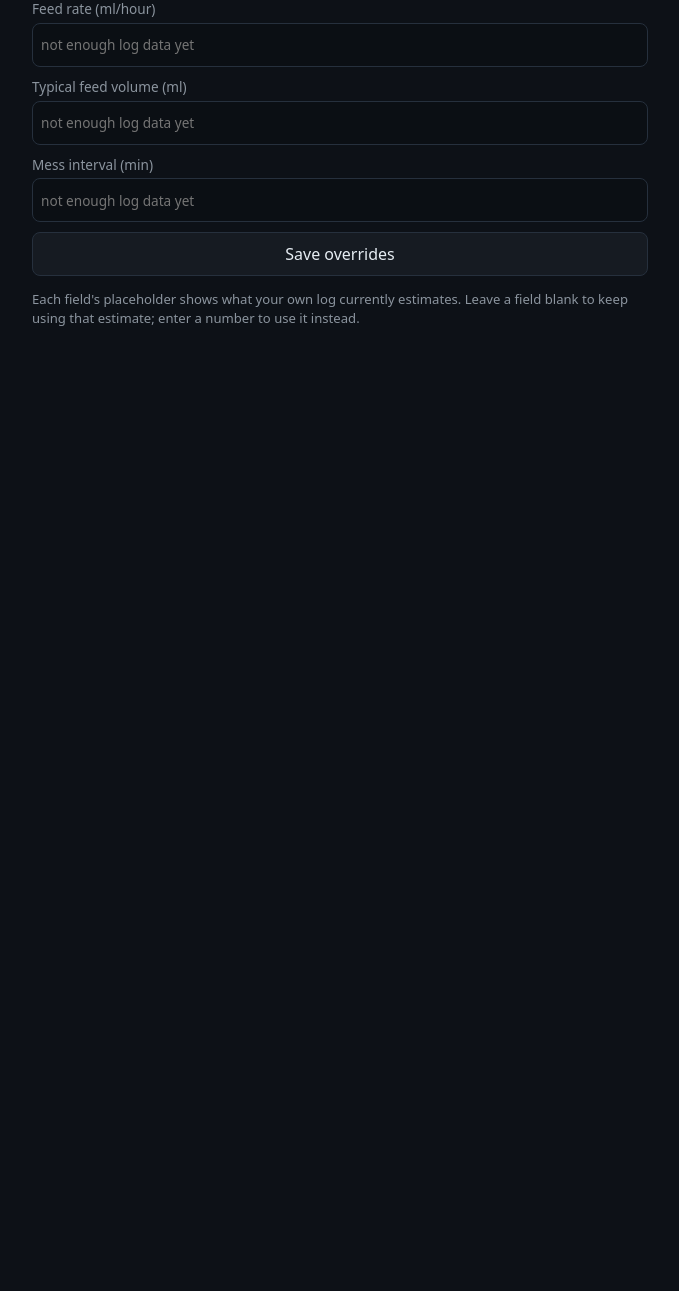
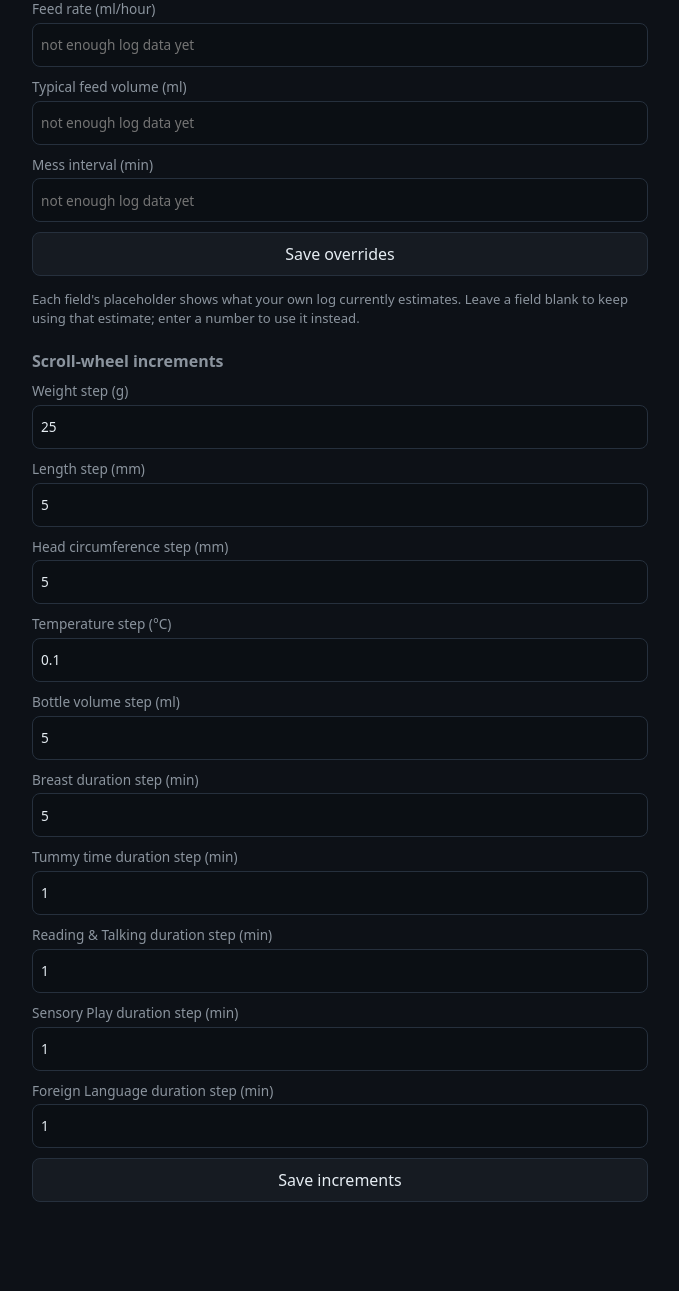
Before and after one commit to MarkBaber/cradle, a FastAPI app: page /settings in a window 1280 px wide. Shown: the part 1434-2725 px from the top of the page, without its empty margins (300-979 px from the left). Before the commit the page ends 1760 px from the top, so only its background shows below. Run offline with FastAPI, Linux system fonts and the light colour scheme; parts of the project's set-up code (start-up, migrations or seed data) failed here and were passed over.

Commit message:
[U][U37] Settings: configurable increment/step for every AnyPicker scroll-wheel
- Add [wheel_steps] section to rules_config.toml for UX scroll-wheel increment configuration
- Add GET/POST /api/settings/wheel-steps endpoints with scoped regex substitution preserving architect-owned thresholds
- Add Scroll-wheel increments section with form and pre-fill logic to /settings
- Inject configured wheel steps as data attributes in quick_entry.html
- Update entry.js with dynamic step computation and nearest-grid default value alignment for growth, temperature, feed, and activity wheels
- Add comprehensive route test suite in test_settings.py and test_quick_entry.py
- Update U37 status to review in tasks.toml

```diff
--- a/src/cradle/routers/api.py
+++ b/src/cradle/routers/api.py
@@ -12,7 +12,7 @@ import tomllib
 from datetime import UTC, datetime
 from html import escape
 from pathlib import Path
-from typing import Annotated
+from typing import Annotated, Any
 from urllib.parse import quote
 
 from fastapi import APIRouter, Form, Request
@@ -55,12 +55,80 @@ CONFIG_PATH = Path("rules_config.toml")
 DEFAULT_BOTTLE_VOLUME_ML = 60
 DEFAULT_BREAST_DURATION_MIN = 20
 
+DEFAULT_WHEEL_STEPS: dict[str, int | float] = {
+    "weight": 25,
+    "length": 5,
+    "head_circ": 5,
+    "temp_c": 0.1,
+    "bottle_volume_ml": 5,
+    "breast_duration_min": 5,
+    "tummy_time_duration_min": 1,
+    "reading_talking_duration_min": 1,
+    "sensory_play_duration_min": 1,
+    "foreign_language_duration_min": 1,
+}
+
 _ENTRY_DEFAULTS_SECTION_RE = re.compile(r"(?ms)^\[entry_defaults\]\n(?:(?!^\[).)*")
 _BOTTLE_VOLUME_LINE_RE = re.compile(r"(?m)^(bottle_volume_ml\s*=\s*)\d+")
 _BREAST_DURATION_LINE_RE = re.compile(r"(?m)^(breast_duration_min\s*=\s*)\d+")
 
+_WHEEL_STEPS_SECTION_RE = re.compile(r"(?ms)^\[wheel_steps\]\n(?:(?!^\[).)*")
+_WHEEL_STEPS_LINE_RES = {
+    key: re.compile(rf"(?m)^({key}\s*=\s*)[^\n]*") for key in DEFAULT_WHEEL_STEPS
+}
 
-def entry_defaults(config_path: Path) -> dict[str, int]:
+
+def wheel_steps(config_path: Path) -> dict[str, int | float]:
+    """Read [wheel_steps] from *config_path* (task U37)."""
+    table: object = {}
+    if config_path.exists():
+        with config_path.open("rb") as fh:
+            table = tomllib.load(fh).get("wheel_steps", {})
+    if not isinstance(table, dict):
+        table = {}
+    res: dict[str, int | float] = {}
+    for key, default in DEFAULT_WHEEL_STEPS.items():
+        val = table.get(key, default)
+        is_num = isinstance(val, int | float) and not isinstance(val, bool)
+        if is_num and val > 0:
+            res[key] = float(val) if key == "temp_c" else (int(val) if val == int(val) else val)
+        else:
+            res[key] = default
+    return res
+
+
+def _write_wheel_steps(config_path: Path, values: dict[str, int | float]) -> None:
+    """Patch only the keys inside [wheel_steps] (task U37).
+
+    Mirrors app.py's N3 _write_ntfy_topic / this file's U22 _write_entry_defaults:
+    a targeted regex substitution scoped to this one section, never a full TOML
+    round-trip.
+    """
+    text = config_path.read_text()
+    section_match = _WHEEL_STEPS_SECTION_RE.search(text)
+    if section_match is None:
+        raise ValueError("rules_config.toml has no [wheel_steps] table")
+    section = section_match.group(0)
+    missing = []
+    for key in DEFAULT_WHEEL_STEPS:
+        if key not in values:
+            missing.append(key)
+            continue
+        literal = _toml_number(values[key])
+
+        def _replace(m: re.Match[str], lit: str = literal) -> str:
+            return m.group(1) + lit
+
+        section, count = _WHEEL_STEPS_LINE_RES[key].subn(_replace, section, count=1)
+        if count == 0:
+            missing.append(key)
+    if missing:
+        raise ValueError(f"rules_config.toml [wheel_steps] table is missing: {', '.join(missing)}")
+    text = text[: section_match.start()] + section + text[section_match.end() :]
+    config_path.write_text(text)
+
+
+def entry_defaults(config_path: Path) -> dict[str, Any]:
     """Read [entry_defaults] from *config_path* (task U22/U27).
 
     Falls back to the out-of-the-box values (60ml bottle, 20min breast) if
@@ -73,7 +141,7 @@ def entry_defaults(config_path: Path) -> dict[str, int]:
             table = tomllib.load(fh).get("entry_defaults", {})
     if not isinstance(table, dict):
         table = {}
-    res: dict[str, int] = {
+    res: dict[str, Any] = {
         "bottle_volume_ml": int(table.get("bottle_volume_ml", DEFAULT_BOTTLE_VOLUME_ML)),
         "breast_duration_min": int(table.get("breast_duration_min", DEFAULT_BREAST_DURATION_MIN)),
     }
@@ -85,6 +153,7 @@ def entry_defaults(config_path: Path) -> dict[str, int]:
                     break
                 except (ValueError, TypeError):
                     pass
+    res["wheel_steps"] = wheel_steps(config_path)
     return res
 
 
@@ -641,7 +710,11 @@ def build_api_router(svc: Services) -> APIRouter:
 
     @router.get("/api/settings/entry-defaults")
     def get_entry_defaults() -> JSONResponse:
-        return JSONResponse(entry_defaults(CONFIG_PATH))
+        defs = entry_defaults(CONFIG_PATH)
+        return JSONResponse({
+            "bottle_volume_ml": defs["bottle_volume_ml"],
+            "breast_duration_min": defs["breast_duration_min"],
+        })
 
     @router.post("/api/settings/entry-defaults")
     def post_entry_defaults(
@@ -689,4 +762,50 @@ def build_api_router(svc: Services) -> APIRouter:
             return HTMLResponse('<span class="ok">Projection overrides saved.</span>')
         return RedirectResponse("/settings", status_code=303)
 
+    @router.get("/api/settings/wheel-steps")
+    def get_wheel_steps_endpoint() -> JSONResponse:
+        return JSONResponse(wheel_steps(CONFIG_PATH))
+
+    @router.post("/api/settings/wheel-steps")
+    def post_wheel_steps_endpoint(
+        request: Request,
+        weight: Annotated[str, Form()] = "25",
+        length: Annotated[str, Form()] = "5",
+        head_circ: Annotated[str, Form()] = "5",
+        temp_c: Annotated[str, Form()] = "0.1",
+        bottle_volume_ml: Annotated[str, Form()] = "5",
+        breast_duration_min: Annotated[str, Form()] = "5",
+        tummy_time_duration_min: Annotated[str, Form()] = "1",
+        reading_talking_duration_min: Annotated[str, Form()] = "1",
+        sensory_play_duration_min: Annotated[str, Form()] = "1",
+        foreign_language_duration_min: Annotated[str, Form()] = "1",
+    ) -> Response:
+        raw = {
+            "weight": weight,
+            "length": length,
+            "head_circ": head_circ,
+            "temp_c": temp_c,
+            "bottle_volume_ml": bottle_volume_ml,
+            "breast_duration_min": breast_duration_min,
+            "tummy_time_duration_min": tummy_time_duration_min,
+            "reading_talking_duration_min": reading_talking_duration_min,
+            "sensory_play_duration_min": sensory_play_duration_min,
+            "foreign_language_duration_min": foreign_language_duration_min,
+        }
+        values: dict[str, int | float] = {}
+        try:
+            for k, v in raw.items():
+                val = float(v)
+                if val <= 0:
+                    raise ValueError(f"{k} must be positive")
+                values[k] = val if k == "temp_c" else (int(val) if val == int(val) else val)
+        except ValueError:
+            msg = '<p class="err">Wheel steps must be positive numbers.</p>'
+            return HTMLResponse(msg, status_code=400)
+
+        _write_wheel_steps(CONFIG_PATH, values)
+        if request.headers.get("HX-Request"):
+            return HTMLResponse('<span class="ok">Scroll-wheel increments saved.</span>')
+        return RedirectResponse("/settings", status_code=303)
+
     return router
--- a/src/cradle/routers/templates/settings.html
+++ b/src/cradle/routers/templates/settings.html
@@ -101,4 +101,51 @@ fetch("/api/settings/projections").then((r) => r.json()).then((d) => {
   }
 });
 </script>
+
+<h2>Scroll-wheel increments</h2>
+<form method="post" action="/api/settings/wheel-steps" class="stack"
+      hx-post="/api/settings/wheel-steps" hx-target="#wheel-steps-result" hx-swap="innerHTML">
+  <label>Weight step (g) <input type="number" name="weight" id="wheel-step-weight" min="1" inputmode="numeric"
+    value="{{ entry_defaults.wheel_steps.weight if entry_defaults and entry_defaults.wheel_steps else '' }}"></label>
+  <label>Length step (mm) <input type="number" name="length" id="wheel-step-length" min="1" inputmode="numeric"
+    value="{{ entry_defaults.wheel_steps.length if entry_defaults and entry_defaults.wheel_steps else '' }}"></label>
+  <label>Head circumference step (mm) <input type="number" name="head_circ" id="wheel-step-head-circ" min="1" inputmode="numeric"
+    value="{{ entry_defaults.wheel_steps.head_circ if entry_defaults and entry_defaults.wheel_steps else '' }}"></label>
+  <label>Temperature step (°C) <input type="number" name="temp_c" id="wheel-step-temp-c" step="any" min="0.01" inputmode="decimal"
+    value="{{ entry_defaults.wheel_steps.temp_c if entry_defaults and entry_defaults.wheel_steps else '' }}"></label>
+  <label>Bottle volume step (ml) <input type="number" name="bottle_volume_ml" id="wheel-step-bottle-volume-ml" min="1" inputmode="numeric"
+    value="{{ entry_defaults.wheel_steps.bottle_volume_ml if entry_defaults and entry_defaults.wheel_steps else '' }}"></label>
+  <label>Breast duration step (min) <input type="number" name="breast_duration_min" id="wheel-step-breast-duration-min" min="1" inputmode="numeric"
+    value="{{ entry_defaults.wheel_steps.breast_duration_min if entry_defaults and entry_defaults.wheel_steps else '' }}"></label>
+  <label>Tummy time duration step (min) <input type="number" name="tummy_time_duration_min" id="wheel-step-tummy-time-duration-min" min="1" inputmode="numeric"
+    value="{{ entry_defaults.wheel_steps.tummy_time_duration_min if entry_defaults and entry_defaults.wheel_steps else '' }}"></label>
+  <label>Reading &amp; Talking duration step (min) <input type="number" name="reading_talking_duration_min" id="wheel-step-reading-talking-duration-min" min="1" inputmode="numeric"
+    value="{{ entry_defaults.wheel_steps.reading_talking_duration_min if entry_defaults and entry_defaults.wheel_steps else '' }}"></label>
+  <label>Sensory Play duration step (min) <input type="number" name="sensory_play_duration_min" id="wheel-step-sensory-play-duration-min" min="1" inputmode="numeric"
+    value="{{ entry_defaults.wheel_steps.sensory_play_duration_min if entry_defaults and entry_defaults.wheel_steps else '' }}"></label>
+  <label>Foreign Language duration step (min) <input type="number" name="foreign_language_duration_min" id="wheel-step-foreign-language-duration-min" min="1" inputmode="numeric"
+    value="{{ entry_defaults.wheel_steps.foreign_language_duration_min if entry_defaults and entry_defaults.wheel_steps else '' }}"></label>
+  <button type="submit">Save increments</button>
+</form>
+<p id="wheel-steps-result" class="note"></p>
+<script>
+fetch("/api/settings/wheel-steps").then((r) => r.json()).then((d) => {
+  const ids = {
+    weight: "wheel-step-weight",
+    length: "wheel-step-length",
+    head_circ: "wheel-step-head-circ",
+    temp_c: "wheel-step-temp-c",
+    bottle_volume_ml: "wheel-step-bottle-volume-ml",
+    breast_duration_min: "wheel-step-breast-duration-min",
+    tummy_time_duration_min: "wheel-step-tummy-time-duration-min",
+    reading_talking_duration_min: "wheel-step-reading-talking-duration-min",
+    sensory_play_duration_min: "wheel-step-sensory-play-duration-min",
+    foreign_language_duration_min: "wheel-step-foreign-language-duration-min",
+  };
+  for (const [key, id] of Object.entries(ids)) {
+    const el = document.getElementById(id);
+    if (el && d[key] !== undefined) el.value = d[key];
+  }
+});
+</script>
 {% endblock %}
```
Also changed, not shown: rules_config.toml (+15 -0 lines), src/cradle/routers/static/entry.js (+117 -9 lines), src/cradle/routers/templates/quick_entry.html (+10 -5 lines), tasks.toml (+2 -2 lines), tests/routes/test_quick_entry.py (+82 -0 lines), tests/routes/test_settings.py (+151 -0 lines).
